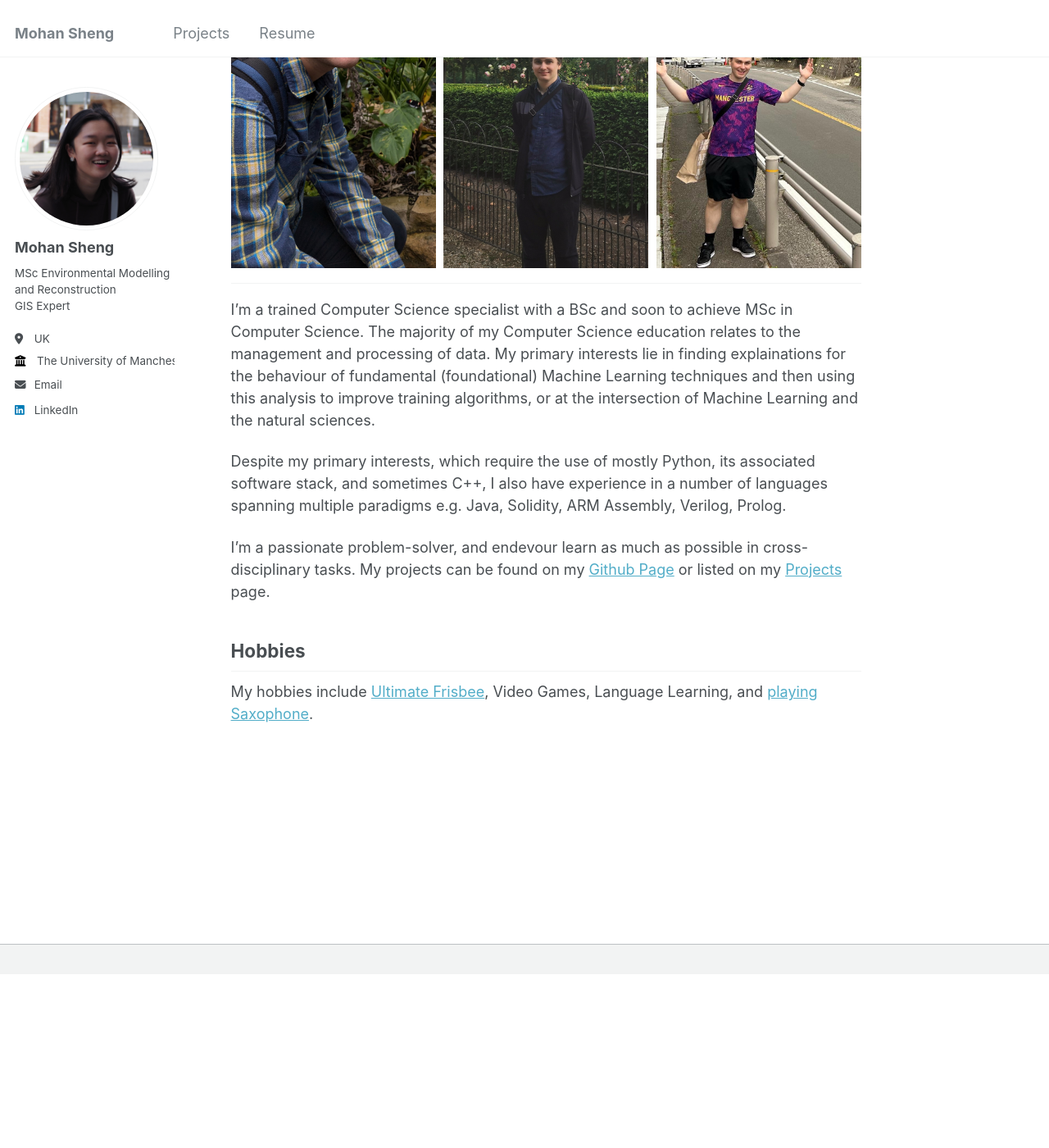
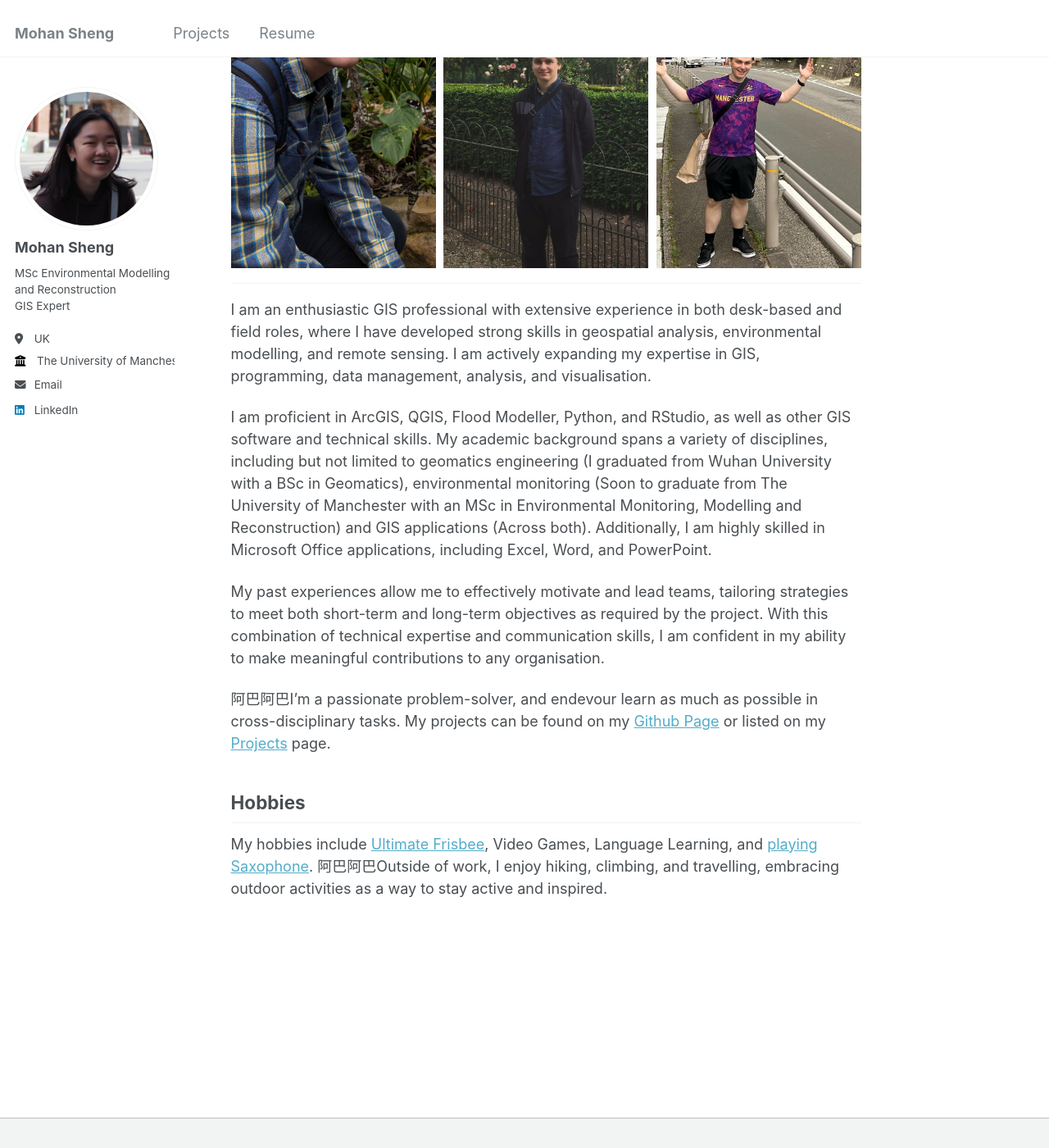
Before and after one commit to MohanSheng/mohansheng.github.io, a Jekyll site: the page built from _pages/about.md, in a window 1280 px wide and 1400 px high, scrolled down 275 px. Shown: the whole window at 82% size. Built offline with Jekyll 4.4.1, drawn with Linux system fonts in a browser that asks for light colours; before the commit the page ends 1463 px from its top, so only the background shows below that.

Commit message:
Update about.md

```diff
--- a/_pages/about.md
+++ b/_pages/about.md
@@ -15,11 +15,14 @@ redirect_from:
 </div>
 ---
 
-I'm a trained Computer Science specialist with a BSc and soon to achieve MSc in Computer Science. The majority of my Computer Science education relates to the management and processing of data. My primary interests lie in finding explainations for the behaviour of fundamental (foundational) Machine Learning techniques and then using this analysis to improve training algorithms, or at the intersection of Machine Learning and the natural sciences.
+I am an enthusiastic GIS professional with extensive experience in both desk-based and field roles, where I have developed strong skills in geospatial analysis, environmental modelling, and remote sensing. I am actively expanding my expertise in GIS, programming, data management, analysis, and visualisation.
 
-Despite my primary interests, which require the use of mostly Python, its associated software stack, and sometimes C++, I also have experience in a number of languages spanning multiple paradigms e.g. Java, Solidity, ARM Assembly, Verilog, Prolog.
+I am proficient in ArcGIS, QGIS, Flood Modeller, Python, and RStudio, as well as other GIS software and technical skills. My academic background spans a variety of disciplines, including but not limited to geomatics engineering (I graduated from Wuhan University with a BSc in Geomatics), environmental monitoring (Soon to graduate from The University of Manchester with an MSc in Environmental Monitoring, Modelling and Reconstruction) and GIS applications (Across both). Additionally, I am highly skilled in Microsoft Office applications, including Excel, Word, and PowerPoint.
 
-I'm a passionate problem-solver, and endevour learn as much as possible in cross-disciplinary tasks. My projects can be found on my [Github Page](https://github.com/HarveySouth) or listed on my [Projects](/projects/) page.
+My past experiences allow me to effectively motivate and lead teams, tailoring strategies to meet both short-term and long-term objectives as required by the project. With this combination of technical expertise and communication skills, I am confident in my ability to make meaningful contributions to any organisation.
+
+阿巴阿巴I'm a passionate problem-solver, and endevour learn as much as possible in cross-disciplinary tasks. My projects can be found on my [Github Page](https://github.com/HarveySouth) or listed on my [Projects](/projects/) page.
 
 ## Hobbies
 My hobbies include [Ultimate Frisbee](images/ulti_photo.jpg), Video Games, Language Learning, and [playing Saxophone](images/sax_photo.jpg).
+阿巴阿巴Outside of work, I enjoy hiking, climbing, and travelling, embracing outdoor activities as a way to stay active and inspired.
```
